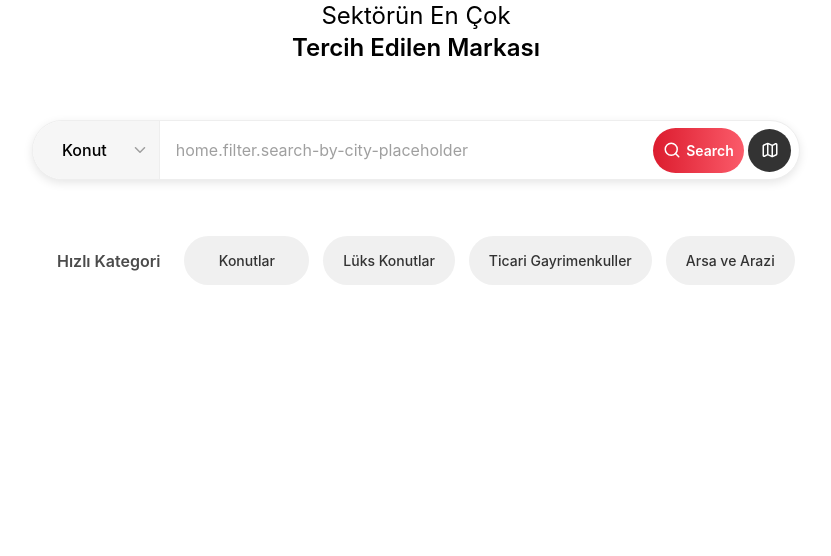
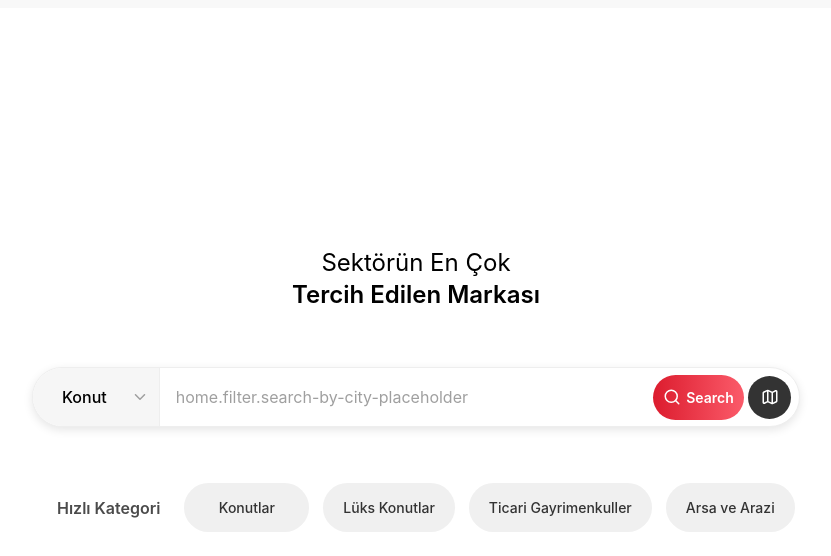
Before and after one commit to RemaxTurkey/RemaxWebSiteFE, a Next.js app: page /en in a window 1280 px wide. Shown: the top 556 px of the page, without its empty margins (224-1055 px from the left). Built offline with nearby package versions, Linux system fonts and the light colour scheme.

Commit message:
Enhance home page layout with background and container styling

```diff
--- a/src/app/[lang]/page.tsx
+++ b/src/app/[lang]/page.tsx
@@ -5,7 +5,8 @@ import FastCategories from "@/components/FastCategories/FastCategories";
 const page = () => {
   return (
     <div className="container min-h-screen mx-auto">
-      <div className="md:bg-cover md:bg-center md:bg-no-repeat flex flex-col items-center gap-6 md:gap-14 w-full">
+      <div className="h-screen bg-white rounded-3xl mx-0 py-0 mb-0 md:mx-5 mt-2 md:py-6 md:mb-10">
+        <div className="md:bg-cover md:bg-center md:bg-no-repeat flex flex-col items-center gap-6 md:gap-14 mt-66px md:mt-[215px] w-full">
           <span className="text-base md:text-2xl md:text-black font-normal text-white capitalize text-center">
             Sektörün en çok <br />
             <span className="font-semibold">tercih edilen markası</span>
@@ -16,6 +17,7 @@ const page = () => {
           </div>
         </div>
       </div>
+    </div>
   );
 };
 
--- a/src/app/layout.tsx
+++ b/src/app/layout.tsx
@@ -21,7 +21,7 @@ export default async function RootLayout({
 
   return (
     <html lang={lang} suppressHydrationWarning>
-      <body>
+      <body className="bg-[#F8F8F8]">
         <NextTopLoader />
         {children}
       </body>
```
Lines whose indentation alone changed are shown as unchanged.
